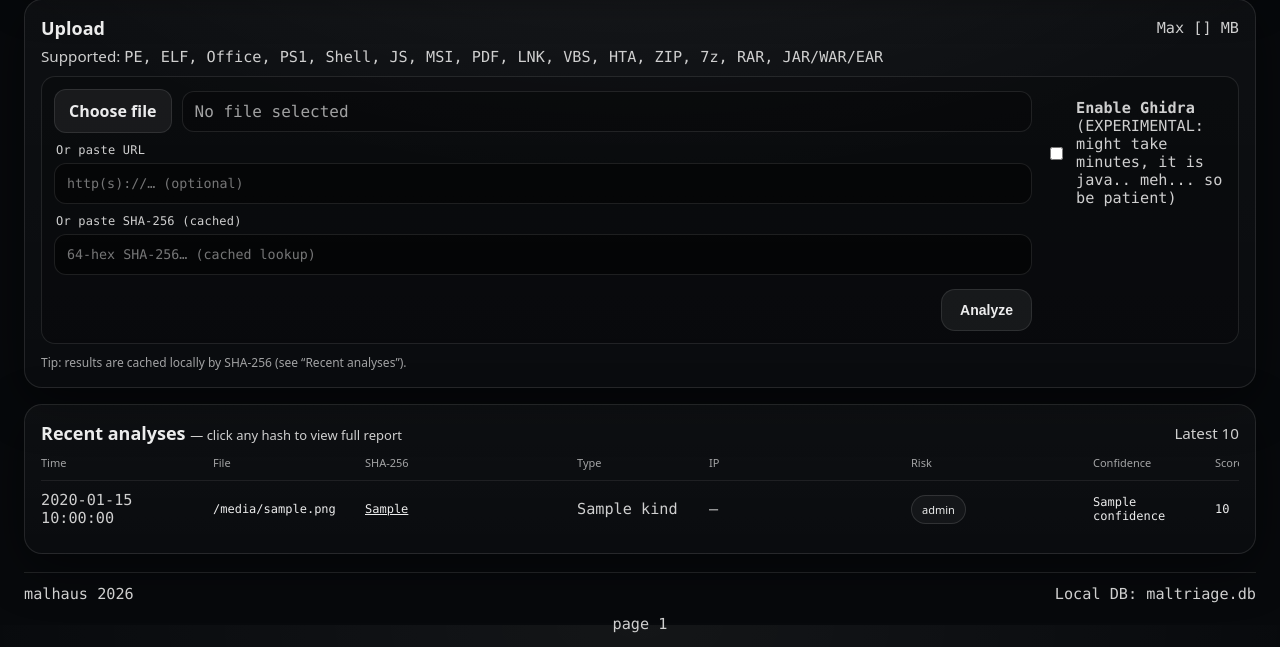
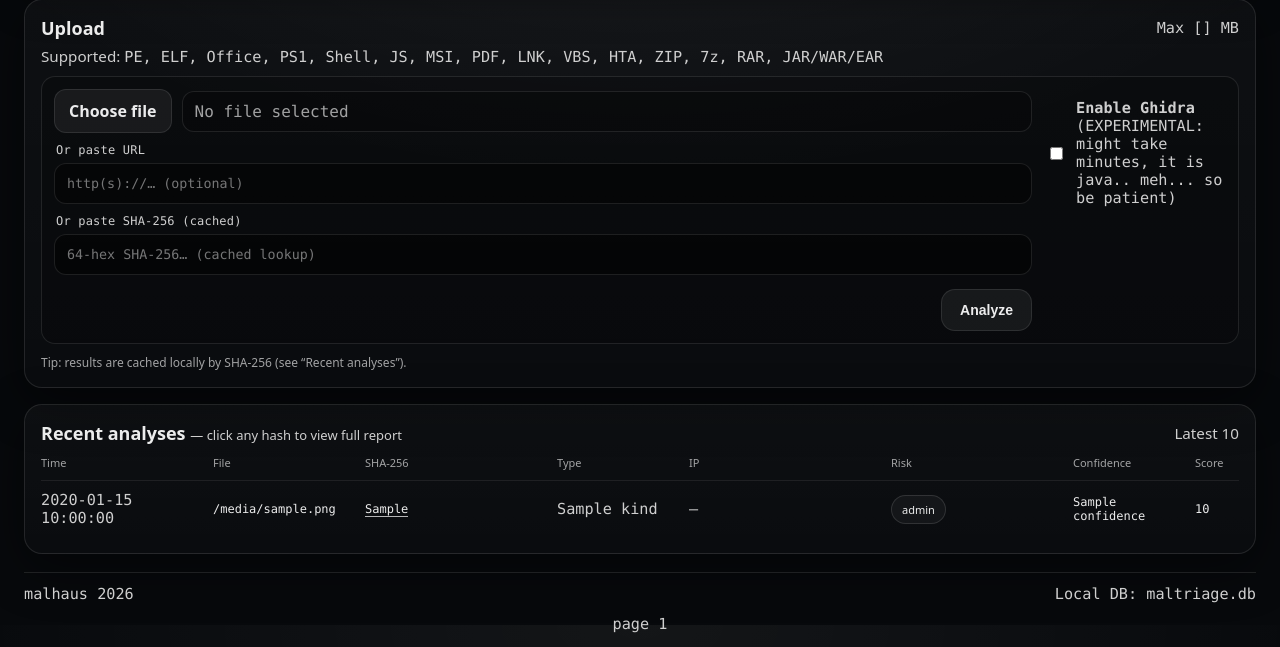
Before and after one commit to toorandom/malhaus, a Python web app: template webapp/templates/index.html in a window 1280 px wide. Shown: the part 175-822 px from the top of the page. Run offline with Jinja, Linux system fonts and the light colour scheme; the template is opened without the code that fills it: most values are stand-ins (such as "Sample title", 1, 10 or a date in 2020).

Commit message:
Fix SHA-256 column width; use border-bottom for always-visible link underline
Co-Authored-By: Claude Sonnet 4.6 <noreply@anthropic.com>

```diff
--- a/webapp/static/styles.css
+++ b/webapp/static/styles.css
@@ -260,7 +260,7 @@ h2{margin:0; font-size:18px}
 .table{margin-top: 10px; overflow-x:auto}
 .tr{
   display:grid;
-  grid-template-columns: 160px 140px minmax(200px, 1fr) minmax(120px,180px) 190px 170px 110px 80px;
+  grid-template-columns: 160px 140px minmax(180px, 260px) minmax(120px,180px) 190px 170px 110px 80px;
   column-gap: 12px;
   align-items:center;
   font-size: 12px;
@@ -322,11 +322,12 @@ h2{margin:0; font-size:18px}
 
 .hashlink{
   color: rgba(255,255,255,.92);
-  text-decoration:underline !important;
+  text-decoration: none;
+  border-bottom: 1px solid rgba(255,255,255,.7);
   word-break:break-all;
 }
 .hashlink:visited{ color: rgba(255,255,255,.92); }
-.hashlink:hover  { color: rgba(255,255,255,.92); opacity:.75; }
+.hashlink:hover  { color: rgba(255,255,255,.92); border-bottom-color: rgba(255,255,255,.4); }
 .hashlink:active { color: rgba(255,255,255,.92); }
 
 .footer{
--- a/webapp/templates/index.html
+++ b/webapp/templates/index.html
@@ -123,7 +123,7 @@
         <div class="tr">
           <div class="mono muted">{{ r["analyzed_at"] }}</div>
           <div class="mono break">{{ r["filename"] }}</div>
-          <div class="mono break">{% if r["sha256"] %}<a class="hashlink mono" style="text-decoration:underline" href="{{ url_for('bp.report_sha', sha256=r['sha256']) }}">{{ r["sha256"] }}</a>{% else %}—{% endif %}</div>
+          <div class="mono break">{% if r["sha256"] %}<a class="hashlink mono" href="{{ url_for('bp.report_sha', sha256=r['sha256']) }}">{{ r["sha256"] }}</a>{% else %}—{% endif %}</div>
           <div class="mono muted">{{ r["kind"] }}</div>
           <div class="mono muted">{{ r["ip"] if "ip" in r.keys() else "—" }}</div>
           <div><span class="badge {{ r["risk_level"] }}">{{ r["risk_level"] }}</span></div>
```
